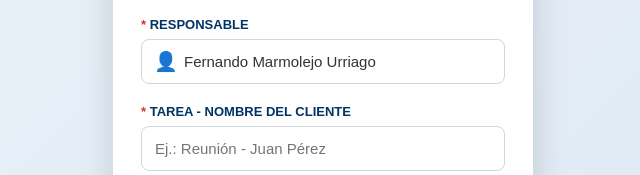
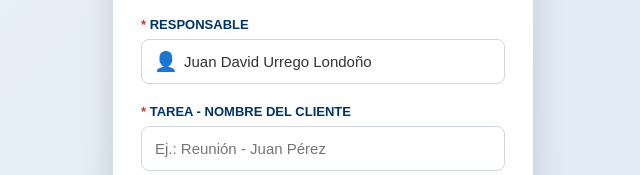
Before and after one commit to fernandomarmolejourriago3-cmd/abogado, a plain HTML site: page index.html in a window 1280 px wide. Shown: the part 557-732 px from the top of the page, 317-957 px from the left. Drawn offline with Linux system fonts and the light colour scheme.

Commit message:
Update index.html

```diff
--- a/index.html
+++ b/index.html
@@ -674,7 +674,7 @@ button:disabled {
                 <input
                     type="text"
                     id="responsable"
-                    value="Fernando Marmolejo Urriago"
+                    value="Juan David Urrego Londoño"
                     required>
 
             </div>
```
